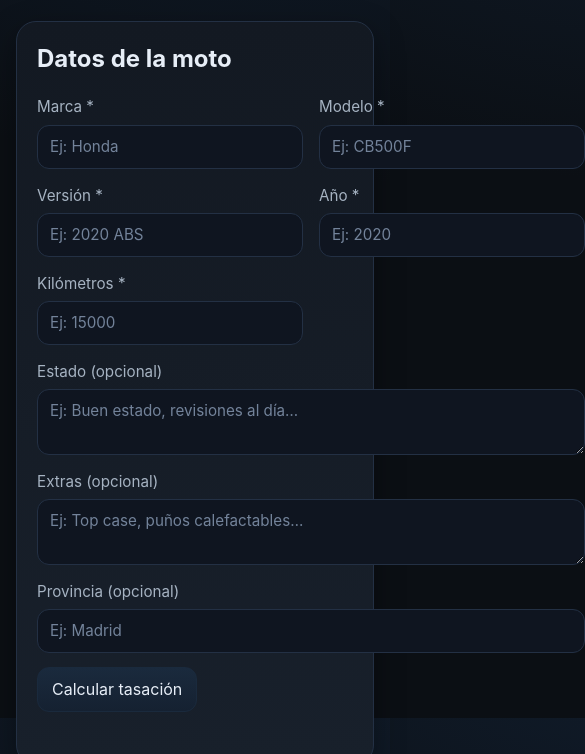
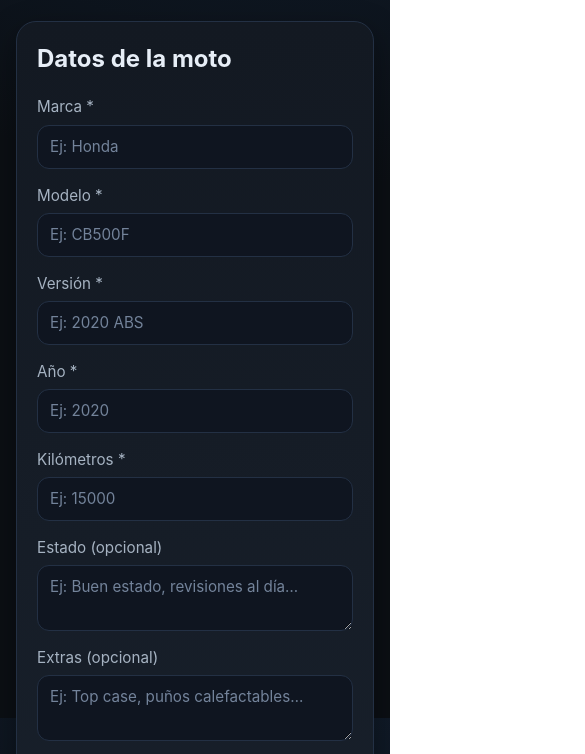
Before and after one commit to Ciclismo-Online/chatbot-tasacion-motos, a website: page index.html in a window 390 px wide. Shown: the part 126-880 px from the top of the page, 585 px wide, since content can reach past the window. Drawn offline with Linux system fonts and the light colour scheme.

Commit message:
Update styles.css

```diff
--- a/styles.css
+++ b/styles.css
@@ -205,3 +205,15 @@ button[disabled]{ opacity:.6; cursor:not-allowed }
 .user-friendly-list li:last-child {
   margin-bottom: 0;
 }
+
+/* Evita que los campos "empujen" el grid y se corten en móvil */
+.grid > * { min-width: 0; }     /* clave! */
+label { width: 100%; }
+input, textarea, select { width: 100%; max-width: 100%; }
+
+@media (max-width: 820px){
+  .grid { grid-template-columns: 1fr; }
+  .span-2 { grid-column: auto; }
+}
+
+.card { overflow: visible; }
```
